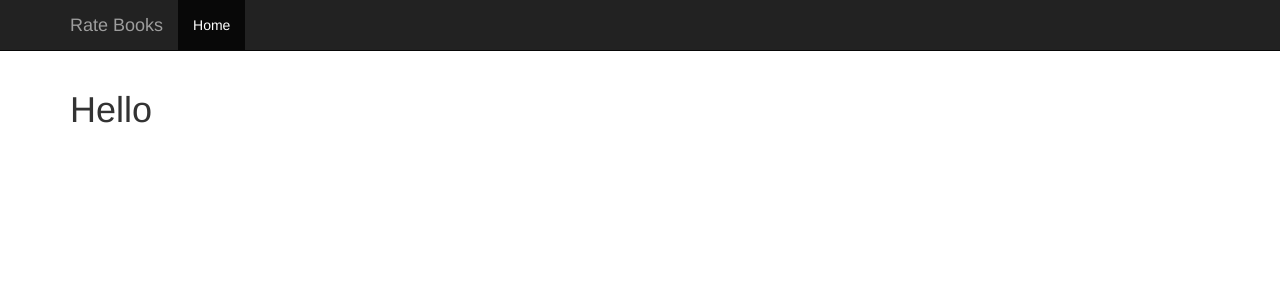
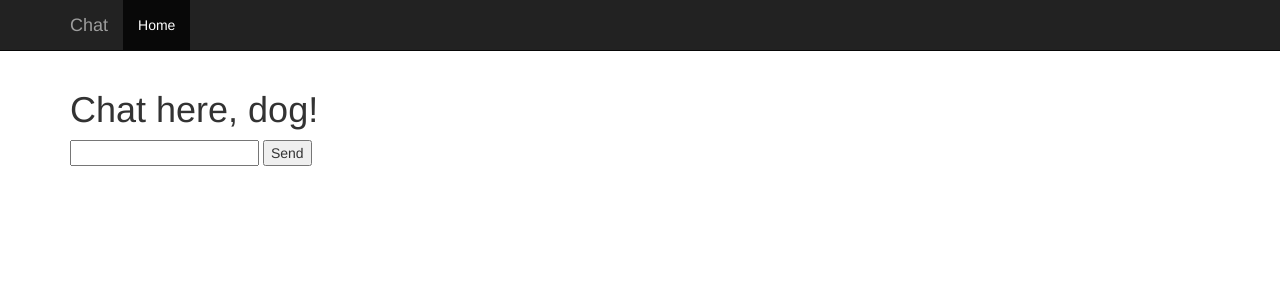
Before and after one commit to hydrospanner/chat-app, a Flask app: page / in a window 1280 px wide. Shown: the top 300 px of the page. Run offline with Flask 2, Linux system fonts and the light colour scheme; parts of the project's set-up code (start-up, migrations or seed data) failed here and were passed over; some libraries are stand-ins or nearby versions.

Commit message:
basic chat working

```diff
--- a/app.py
+++ b/app.py
@@ -1,6 +1,6 @@
 from flask import Flask, render_template
 from flask_bootstrap import Bootstrap
-from flask_socketio import SocketIO, emit
+from flask_socketio import SocketIO, emit, send
 
 from secrets import SECRET_KEY
 
@@ -15,5 +15,11 @@ socketio = SocketIO(app)
 def index():
     return render_template('home.html')
 
+@socketio.on('message')
+def handle_message(msg):
+    print('received message: ' + msg)
+    send(msg, broadcast=True)
+
+
 if __name__ == '__main__':
-    app.run(debug=True)
+    socketio.run(debug=True)
--- a/templates/base.html
+++ b/templates/base.html
@@ -15,7 +15,7 @@
                 <span class="icon-bar"></span>
                 <span class="icon-bar"></span>
             </button>
-            <a class="navbar-brand" href="{{ url_for('index') }}">Rate Books</a>
+            <a class="navbar-brand" href="{{ url_for('index') }}">Chat</a>
         </div>
         <div id="navbar" class="collapse navbar-collapse">
             <ul class="nav navbar-nav">
--- a/templates/home.html
+++ b/templates/home.html
@@ -1,4 +1,25 @@
 {% extends "base.html" %}
+
+{% block scripts %}
+{{super()}}
+<script type="text/javascript" src="//cdnjs.cloudflare.com/ajax/libs/socket.io/1.3.6/socket.io.min.js"></script>
+<script type="text/javascript" charset="utf-8">
+    $(document).ready(function () {
+        var socket = io.connect('http://' + document.domain + ':' + location.port);
+        socket.on('connect', function() {
+            socket.send('user connected');
+        });
+        socket.on('message', function (msg) {
+            $("#messages").append('<li>' + msg + '</li>');
+            });
+
+        $('#sendbutton').on('click', function () {
+            socket.send($('#mymessage').val());
+            $('#mymessage').val('');
+        });
+    })
+</script>
+{% endblock %}
 
 {% block title %}
 Chit-chat
@@ -6,7 +27,10 @@ Chit-chat
 
 {% block content %}
 <div class="container">
-    <h1>Hello</h1>
+    <h1>Chat here, dog!</h1>
 
+    <ul id="messages"></ul>
+    <input type="text" id="mymessage" />
+    <button id="sendbutton">Send</button>
 </div>
 {% endblock %}
```
